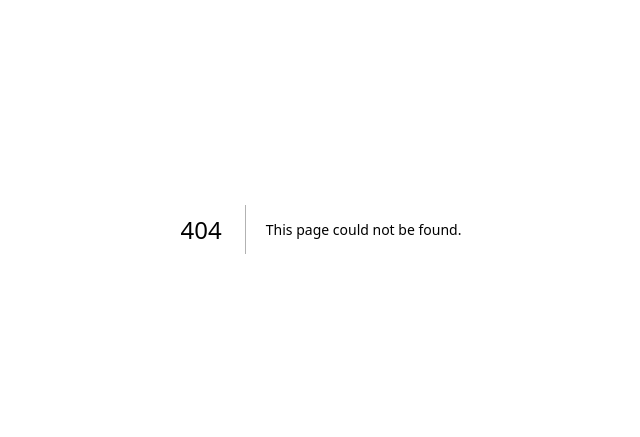
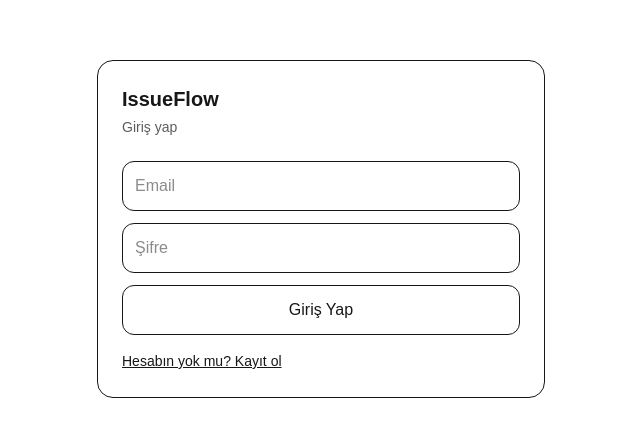
Before and after one commit to ilkertstn/issueflow, a Next.js app: page /login in a window 1280 px wide. Before the commit this address had no page. Shown: the part 171-608 px from the top of the page, without its empty margins (319-959 px from the left). Built offline with nearby package versions, Linux system fonts and the light colour scheme; no server answers.

Commit message:
open project

```diff
--- a/package.json
+++ b/package.json
@@ -9,6 +9,7 @@
     "lint": "eslint"
   },
   "dependencies": {
+    "firebase": "^12.7.0",
     "next": "16.0.10",
     "react": "19.2.1",
     "react-dom": "19.2.1"
--- /dev/null
+++ b/src/app/login/page.tsx
@@ -0,0 +1,91 @@
+"use client";
+
+import { useState } from "react";
+import { useRouter } from "next/navigation";
+import {
+  signInWithEmailAndPassword,
+  createUserWithEmailAndPassword,
+} from "firebase/auth";
+import { auth } from "@/lib/firebase";
+
+export default function LoginPage() {
+  const router = useRouter();
+  const [mode, setMode] = useState<"login" | "register">("login");
+  const [email, setEmail] = useState("");
+  const [password, setPassword] = useState("");
+  const [loading, setLoading] = useState(false);
+  const [error, setError] = useState<string | null>(null);
+
+  async function onSubmit(e: React.FormEvent) {
+    e.preventDefault();
+    setError(null);
+    setLoading(true);
+
+    try {
+      if (mode === "login") {
+        await signInWithEmailAndPassword(auth, email, password);
+      } else {
+        await createUserWithEmailAndPassword(auth, email, password);
+      }
+      router.push("/app");
+    } catch (err: unknown) {
+      if (err instanceof Error) {
+        setError(err.message);
+      } else {
+        setError("Bir hata oluştu.");
+      }
+    } finally {
+      setLoading(false);
+    }
+  }
+
+  return (
+    <main className="min-h-screen flex items-center justify-center p-6">
+      <div className="w-full max-w-md rounded-2xl border p-6">
+        <h1 className="text-xl font-semibold">IssueFlow</h1>
+        <p className="text-sm opacity-70 mt-1">
+          {mode === "login" ? "Giriş yap" : "Kayıt ol"}
+        </p>
+
+        <form onSubmit={onSubmit} className="mt-6 space-y-3">
+          <input
+            className="w-full rounded-xl border p-3"
+            placeholder="Email"
+            type="email"
+            value={email}
+            onChange={(e) => setEmail(e.target.value)}
+            required
+          />
+          <input
+            className="w-full rounded-xl border p-3"
+            placeholder="Şifre"
+            type="password"
+            value={password}
+            onChange={(e) => setPassword(e.target.value)}
+            required
+          />
+
+          {error && <p className="text-sm text-red-600">{error}</p>}
+
+          <button
+            className="w-full rounded-xl border p-3 font-medium"
+            type="submit"
+            disabled={loading}
+          >
+            {loading ? "..." : mode === "login" ? "Giriş Yap" : "Kayıt Ol"}
+          </button>
+        </form>
+
+        <button
+          className="mt-4 text-sm underline"
+          type="button"
+          onClick={() => setMode(mode === "login" ? "register" : "login")}
+        >
+          {mode === "login"
+            ? "Hesabın yok mu? Kayıt ol"
+            : "Zaten hesabın var mı? Giriş yap"}
+        </button>
+      </div>
+    </main>
+  );
+}
--- /dev/null
+++ b/src/hooks/useAuth.ts
@@ -0,0 +1,20 @@
+"use client";
+
+import { useEffect, useState } from "react";
+import { onAuthStateChanged, type User } from "firebase/auth";
+import { auth } from "@/lib/firebase";
+
+export function useAuth() {
+  const [user, setUser] = useState<User | null>(null);
+  const [loading, setLoading] = useState(true);
+
+  useEffect(() => {
+    const unsub = onAuthStateChanged(auth, (u) => {
+      setUser(u);
+      setLoading(false);
+    });
+    return () => unsub();
+  }, []);
+
+  return { user, loading };
+}
--- /dev/null
+++ b/src/lib/firebase.ts
@@ -0,0 +1,15 @@
+import { initializeApp, getApps, getApp } from "firebase/app";
+import { getAuth } from "firebase/auth";
+
+const firebaseConfig = {
+  apiKey: process.env.NEXT_PUBLIC_FIREBASE_API_KEY!,
+  authDomain: process.env.NEXT_PUBLIC_FIREBASE_AUTH_DOMAIN!,
+  projectId: process.env.NEXT_PUBLIC_FIREBASE_PROJECT_ID!,
+  storageBucket: process.env.NEXT_PUBLIC_FIREBASE_STORAGE_BUCKET!,
+  messagingSenderId: process.env.NEXT_PUBLIC_FIREBASE_MESSAGING_SENDER_ID!,
+  appId: process.env.NEXT_PUBLIC_FIREBASE_APP_ID!,
+  databaseURL: process.env.NEXT_PUBLIC_FIREBASE_DATABASE_URL,
+};
+
+export const app = getApps().length ? getApp() : initializeApp(firebaseConfig);
+export const auth = getAuth(app);
```
Also changed, not shown: 1 other file (tests, documents, lock files or other folders).
